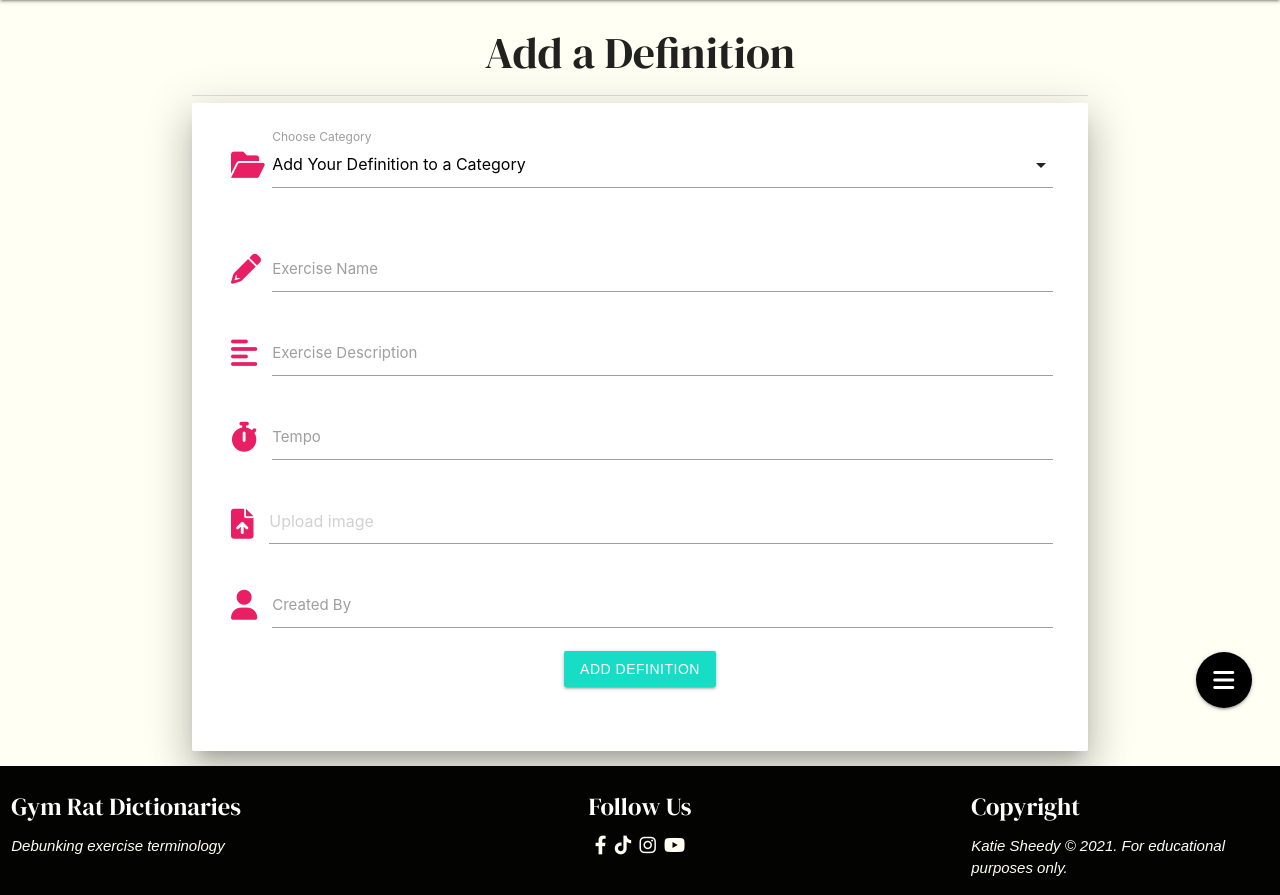
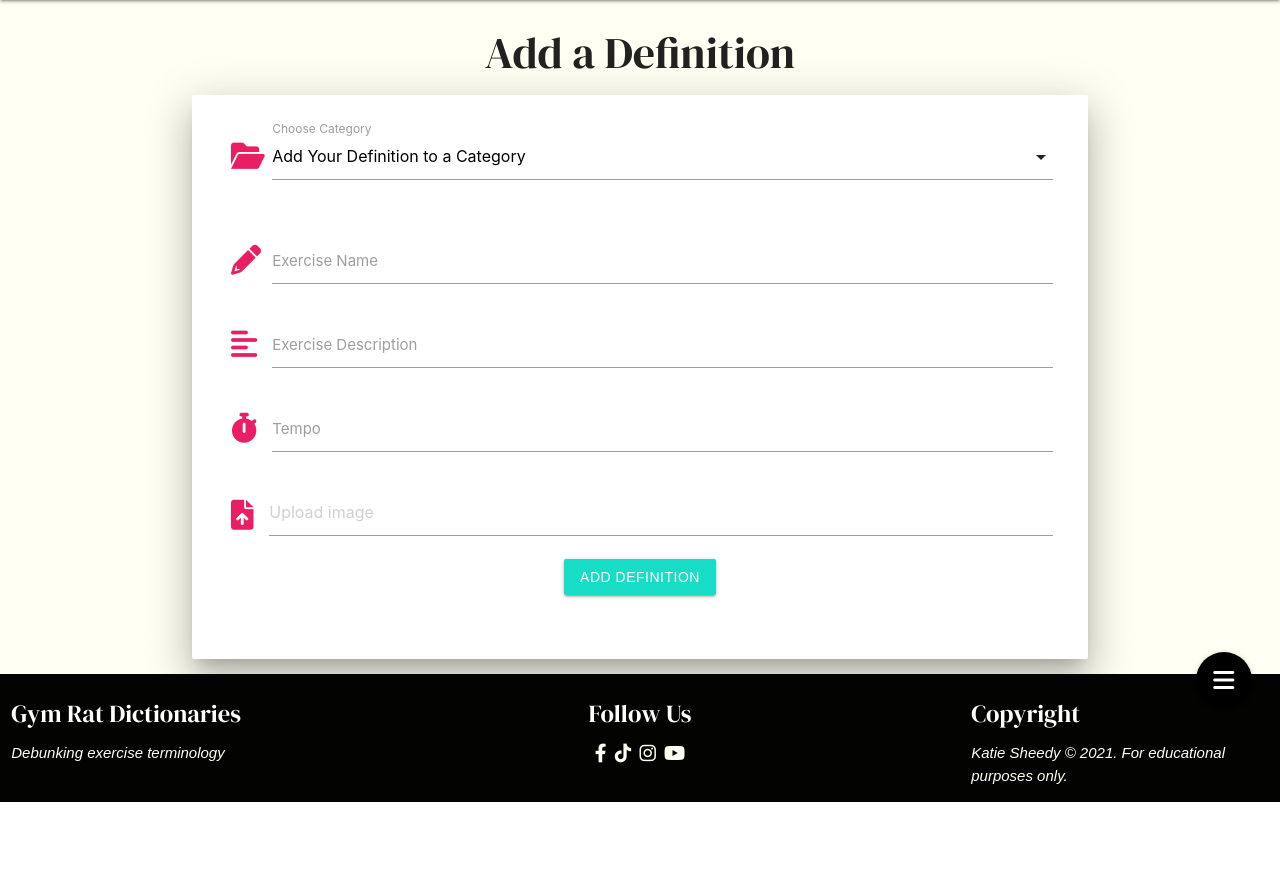
Before and after one commit to KSheeds1/Gym-Rat-Dictionaries, a Flask app: page /add_definition in a window 1280 px wide. Shown: the part 64-959 px from the top of the page. After the commit the page ends 866 px from the top, so only its background shows below. Run offline with Flask 2, Linux system fonts and the light colour scheme; data that the repository does not hold is empty; some libraries are stand-ins or nearby versions.

Commit message:
Remove the 'created_by' input field from the add_definition form as this content will be dynamically generated and injected into the definition card. Build the POST method for add_definition to allow users to submit definitions to the db.

```diff
--- a/app.py
+++ b/app.py
@@ -127,8 +127,21 @@ def logout():
     return redirect(url_for("login"))
 
 
-@app.route("/add_definition")
+@app.route("/add_definition", methods=["GET", "POST"])
 def add_definition():
+    # POST method functionality
+    if request.method == "POST":
+        definition = {
+            "category_name": request.form.getlist("category_name"),
+            "exercise_name": request.form.get("exercise_name"),
+            "exercise_description": request.form.get("exercise_description"),
+            "tempo": request.form.get("tempo"),
+            "imge_url": request.form.get("image_url"),
+            "created_by": session["user"]
+        }
+        mongo.db.definitions.insert_one(definition)
+        flash("Your definition has been added successfully.")
+        return redirect(url_for("get_definitions"))
     categories = mongo.db.categories.find().sort("category_name", 1)
     return render_template("add_definition.html", categories=categories)
 
--- a/templates/add_definition.html
+++ b/templates/add_definition.html
@@ -2,7 +2,6 @@
 {% block content %}
 
     <h3 class="center-align">Add a Definition</h3>
-    <div class="divider"></div>
 
     <div class="row card-panel z-depth-5 white">
         <form class="col s12" method="POST" action="{{ url_for('add_definition') }}">
@@ -10,7 +9,7 @@
             <div class="row">
                 <div class="input-field col s12">
                     <i class="fas fa-folder-open prefix pink-text"></i>
-                    <select id="category_name" name="category_name" class="validate" required>
+                    <select multiple id="category_name" name="category_name" class="validate" required>
                         <option value="" disabled selected>Add Your Definition to a Category</option>
                         {% for category in categories %}
                             <option value="{{ category.category_name}}">{{ category.category_name }}</option>
@@ -31,7 +30,7 @@
                 <div class="input-field col s12">
                     <i class="fas fa-align-left prefix pink-text"></i>
                     <input id="exercise_description" name="exercise_description" minlength="5"
-                        maxlength="250" type="text" class="validate" required>
+                        maxlength="500" type="text" class="validate" required>
                     <label for="exercise_description">Exercise Description</label>
                 </div>
                 <!--Tempo-->
@@ -55,17 +54,10 @@
                     </div>
                 </form>
                 </div>
-                <!--Created By-->
-                <div class="input-field col s12">
-                    <i class="fas fa-user prefix pink-text"></i>
-                    <input id="created_by" name="created_by" minlength="2"
-                        maxlength="5" type="text" class="validate" required>
-                    <label for="created_by">Created By</label>
-                </div>
                 <!--Submit definition button:'Add Definition'-->
                 <div class="row">
                     <div class="col s12 center-align">
-                        <button class="btn add-btn center-align" type="submit" name="action">Add Definition</button>
+                        <button class="btn add-btn center-align" type="submit">Add Definition</button>
                     </div>
                 </div>
 
--- a/templates/definitions.html
+++ b/templates/definitions.html
@@ -1,5 +1,8 @@
 {% extends "base.html" %}
 {% block content %}
+
+    <h3 class="center-align">Recently added</h3>
+    <div class="divider"></div>
 
     <!--Definitions card panel-->
     <div class="row">
@@ -12,7 +15,7 @@
                         <p class="defintion">{{ definition.exercise_description}}</p>
                         <p class="tempo">Tempo: {{ definition.tempo }}</p>
                         <p class="image_url">{{ definition.image_url }}</p>
-                        <p class="created_by"><i class="fas fa-user"></i> {{ definition.created_by }}</p>
+                        <p class="created_by"><i class="fas fa-user"></i><em> {{ definition.created_by }}</em></p>
                     </div>
                     <div class="card-action">
                         <a class="add btn-small"><i class="fas fa-thumbs-up"> {{ definition.upvotes }}</i></a>
```
